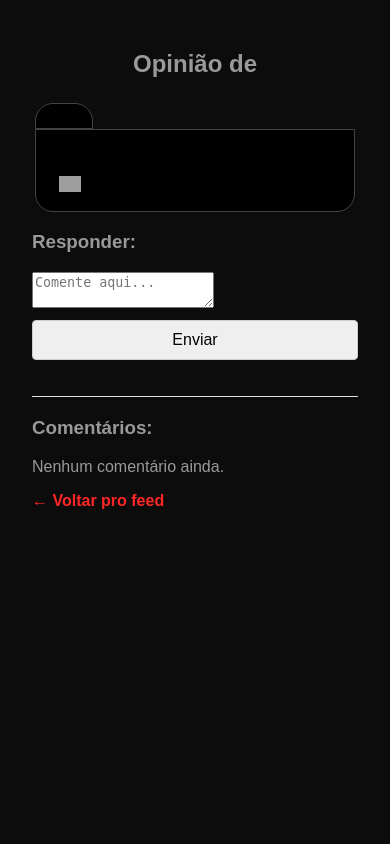
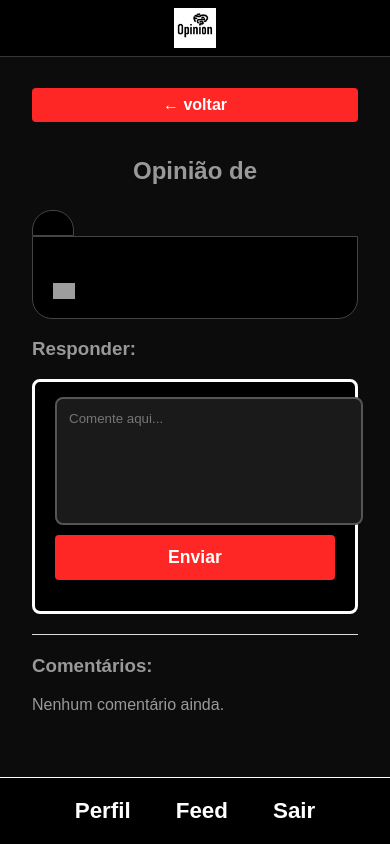
Before and after one commit to Mehranzin/MyOp, a Flask app: template templates/ver_post.html in a window 390 px wide. Run offline with Flask 3, Linux system fonts and the light colour scheme; the template is opened without the code that fills it, so the values that code supplies are empty; grey boxes are pictures that could not be loaded.

Commit message:
Arrumando os comentarios

```diff
--- a/static/style.css
+++ b/static/style.css
@@ -394,6 +394,71 @@ a:hover {
   }
 }
 
+.resposta-numero {
+  font-size: 1.5em;
+  font-weight: bold;
+  color: #ff2626;
+}
+
+.btn-voltar {
+  background-color: #ff2626;
+  border: none;
+  color: white;
+  font-weight: bold;
+  padding: 8px 15px;
+  border-radius: 4px;
+  cursor: pointer;
+  margin-bottom: 15px;
+  font-size: 1em;
+  display: inline-block;
+  text-transform: lowercase;
+}
+
+.btn-voltar:hover {
+  background-color: #cc2020;
+}
+
+.nav-top {
+  position: fixed;
+  top: 0;
+  left: 0;
+  right: 0;
+  width: 100%;
+  background: #000;
+  padding: 8px 0;
+  text-align: center;
+  border-bottom: 1px solid #363636;
+  z-index: 100;
+  transition: transform 0.3s ease-in-out;
+}
+
+.nav-footer {
+  position: fixed;
+  bottom: 0;
+  left: 0;
+  right: 0;
+  width: 100%;
+  background: #000;
+  padding: 20px 0;
+  text-align: center;
+  border-top: 1px solid #fff;
+  z-index: 100;
+  transition: transform 0.3s ease-in-out;
+}
+
+.nav-footer nav {
+  display: flex;
+  justify-content: center;
+  gap: 25px;
+  width: 100%;
+}
+
+.nav-footer nav a {
+  color: #fff;
+  font-size: 1.4em;
+  font-weight: bold;
+}
+
 img,
 img:focus,
 img:active,
--- a/templates/feed.html
+++ b/templates/feed.html
@@ -97,10 +97,12 @@
                 margin-left: 5px;
                 text-decoration: underline;
                 font-size: 13px;
+                /* novo: número maior */
               "
             >
-              Ver {{ comentarios_count }} resposta{{ 's' if comentarios_count !=
-              1 else '' }}
+              Ver
+              <span class="resposta-numero">{{ comentarios_count }}</span>
+              resposta{{ 's' if comentarios_count != 1 else '' }}
             </a>
           </div>
         </div>
--- a/templates/ver_post.html
+++ b/templates/ver_post.html
@@ -2,14 +2,31 @@
 <html lang="pt-BR">
   <head>
     <meta charset="UTF-8" />
-    <title>Comentarios • Opinion</title>
+    <meta name="viewport" content="width=device-width, initial-scale=1" />
+    <title>Comentários • Opinion</title>
     <link
       rel="stylesheet"
       href="{{ url_for('static', filename='style.css') }}"
     />
   </head>
   <body>
-    <div class="container">
+    <header class="nav-top">
+      <div class="logo-container">
+        <img
+          src="{{ url_for('static', filename='images/Logo.png') }}"
+          alt="Logo"
+        />
+      </div>
+    </header>
+
+    <div class="container" style="padding-top: 60px">
+      <button
+        onclick="window.location='{{ url_for('feed') }}'"
+        class="btn-voltar"
+      >
+        ← voltar
+      </button>
+
       <h2>Opinião de {{ post.autor.apelido }}</h2>
 
       <div class="post-container">
@@ -47,6 +64,7 @@
       </div>
 
       <h3>Responder:</h3>
+      <div class="new-post-box">
         <form
           method="POST"
           action="{{ url_for('comment_post', post_id=post.id) }}"
@@ -59,19 +77,112 @@
           ></textarea>
           <button type="submit">Enviar</button>
         </form>
+      </div>
 
       <hr />
 
       <h3>Comentários:</h3>
       {% for comentario in comentarios %}
-      <p>
-        <strong>{{ comentario.autor.apelido }}</strong>: {{ comentario.texto }}
-      </p>
+      <div class="post-container comentario-box">
+        <div class="user-box">
+          <a href="{{ url_for('perfil', usuario=comentario.autor.apelido) }}"
+            >{{ comentario.autor.apelido }}</a
+          >
+        </div>
+        <div class="post-content comentario-texto">{{ comentario.texto }}</div>
+      </div>
       {% else %}
       <p>Nenhum comentário ainda.</p>
       {% endfor %}
+    </div>
 
-      <p><a href="{{ url_for('feed') }}">← Voltar pro feed</a></p>
-    </div>
+    <footer class="nav-footer">
+      <nav>
+        <a href="{{ url_for('perfil') }}">Perfil</a>
+        <a href="{{ url_for('feed') }}">Feed</a>
+        <a href="{{ url_for('logout') }}">Sair</a>
+      </nav>
+    </footer>
+
+    <style>
+      .btn-voltar {
+        background-color: #ff2626;
+        border: none;
+        color: white;
+        font-weight: bold;
+        padding: 8px 15px;
+        border-radius: 4px;
+        cursor: pointer;
+        margin-bottom: 15px;
+        font-size: 1em;
+        display: inline-block;
+      }
+      .btn-voltar:hover {
+        background-color: #cc2020;
+      }
+
+      /* responsivo */
+      @media (max-width: 600px) {
+        .container {
+          max-width: 98%;
+          padding: 10px 12px;
+        }
+        .post-container {
+          max-width: 100%;
+          margin: 10px auto;
+        }
+        .post-content,
+        .comentario-texto {
+          padding: 16px 20px;
+          border-radius: 0 0 20px 20px;
+          background-color: #000;
+          border: 1.6px solid #444;
+          color: white;
+          margin-top: -4px;
+        }
+        .user-box {
+          padding: 12px 20px;
+          border-radius: 20px 20px 0 0;
+          font-size: 1.1em;
+          background-color: #000;
+          margin-bottom: 0;
+          border: 1.6px solid #444;
+          display: inline-block;
+        }
+        .new-post-box {
+          background-color: #000;
+          border: 3px solid #fff;
+          border-radius: 8px;
+          padding: 15px 20px;
+          margin-bottom: 20px;
+        }
+        .new-post-box textarea {
+          background-color: #1a1a1a;
+          border: 2px solid #555;
+          color: #eee;
+          padding: 12px;
+          border-radius: 8px;
+          resize: none;
+          width: 100%;
+          font-family: Arial, sans-serif;
+          margin-bottom: 10px;
+          min-height: 60px;
+        }
+        .new-post-box button {
+          background-color: #ff2626;
+          border-radius: 4px;
+          padding: 12px;
+          font-size: 1.1em;
+          color: white;
+          font-weight: bold;
+          width: 100%;
+          cursor: pointer;
+          border: none;
+        }
+        .new-post-box button:hover {
+          background-color: #cc2020;
+        }
+      }
+    </style>
   </body>
 </html>
```
Lines whose indentation alone changed are shown as unchanged.
